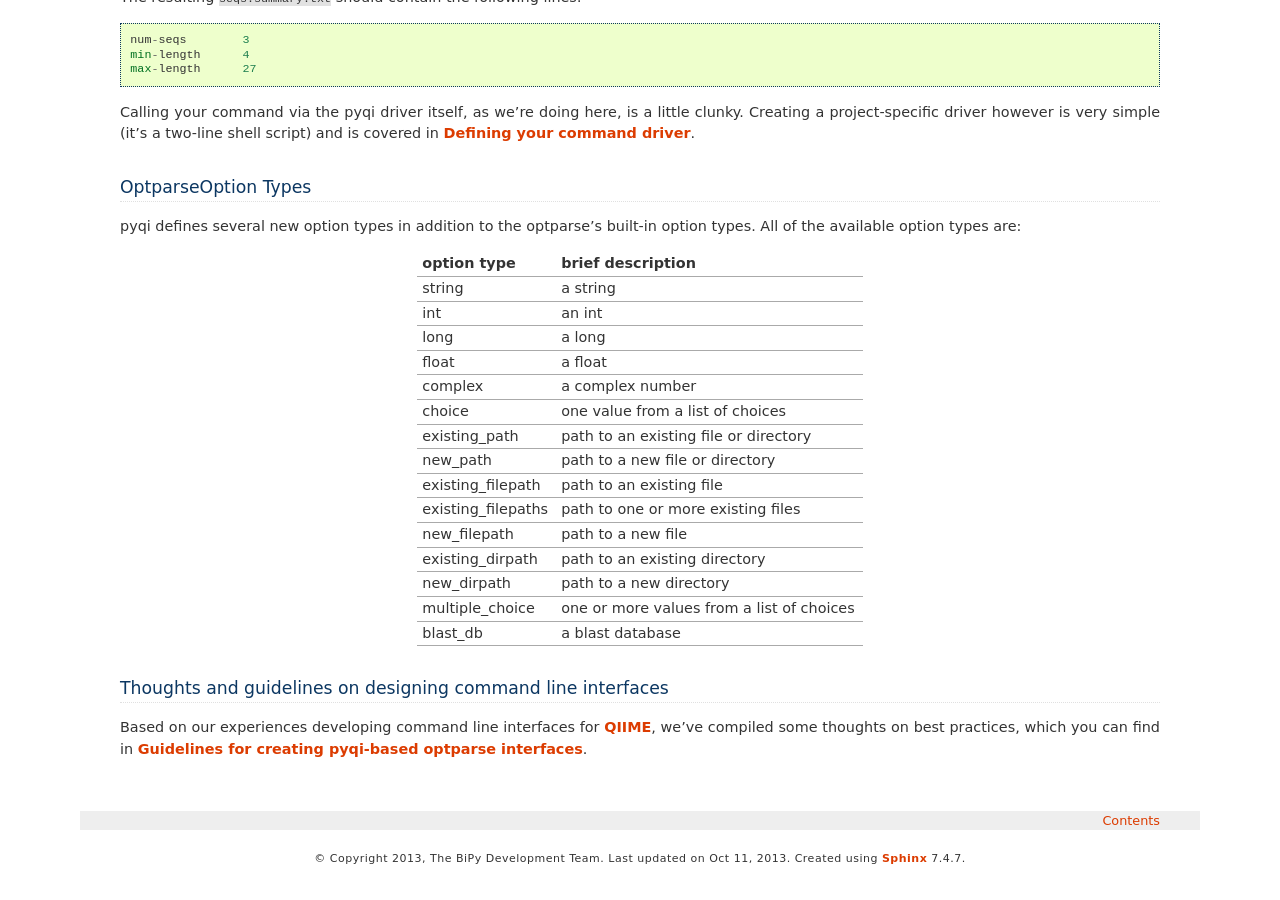
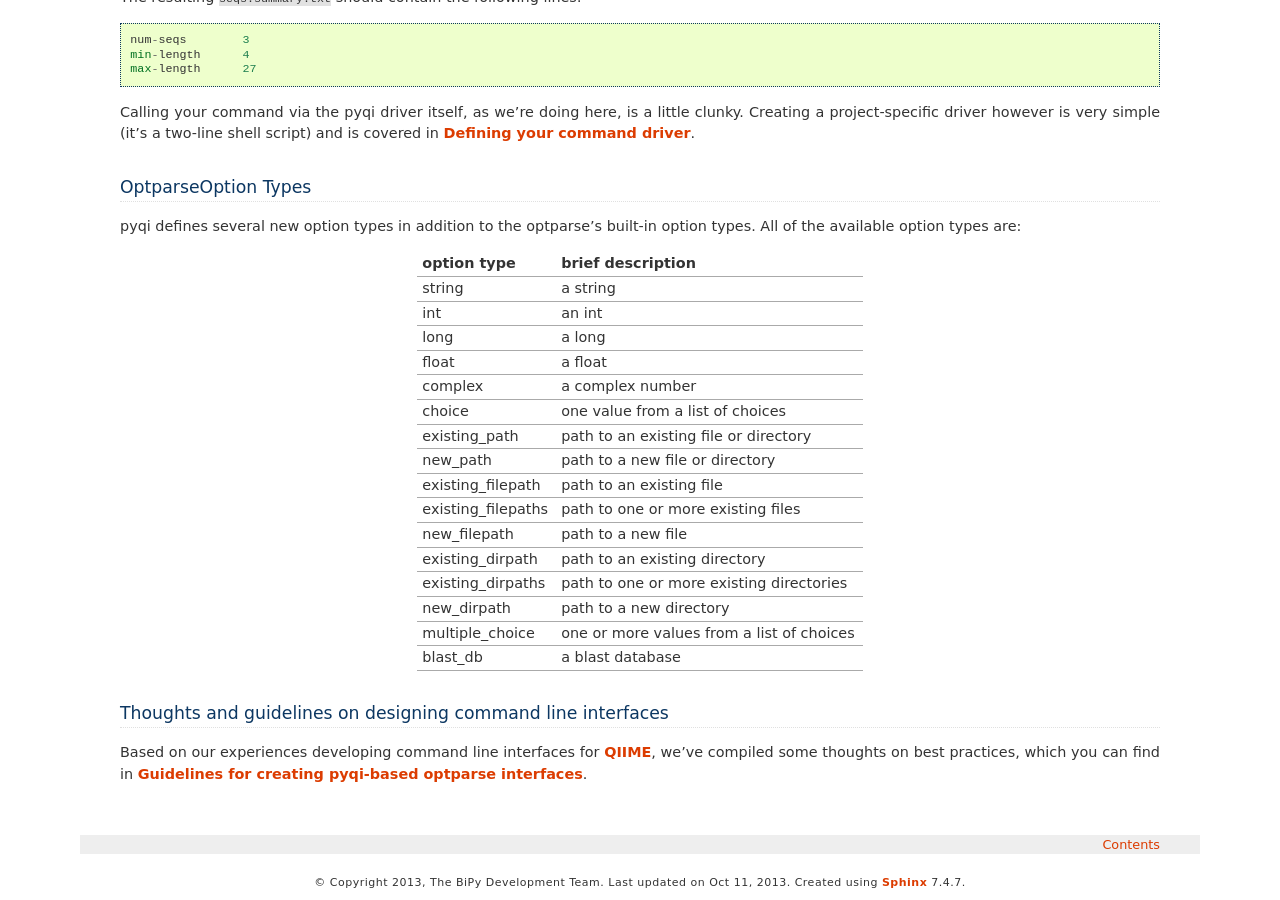
Before and after one commit to biocore/pyqi, a Sphinx documentation site: the page built from doc/tutorials/defining_new_interfaces.rst, in a window 1280 px wide and 900 px high, scrolled down 8551 px. Built offline with Sphinx 7.4.7, drawn with Linux system fonts in a browser that asks for light colours; before the commit the page ends 9426 px from its top, so only the background shows below that.

Commit message:
Updating documentation

```diff
--- a/doc/tutorials/defining_new_interfaces.rst
+++ b/doc/tutorials/defining_new_interfaces.rst
@@ -469,6 +469,8 @@ pyqi defines several new option types in addition to the optparse's built-in opt
 +------------------------------+------------------------------------------------------------+
 | existing_dirpath             | path to an existing directory                              |
 +------------------------------+------------------------------------------------------------+
+| existing_dirpaths            | path to one or more existing directories                   |
++------------------------------+------------------------------------------------------------+
 | new_dirpath                  | path to a new directory                                    |
 +------------------------------+------------------------------------------------------------+
 | multiple_choice              | one or more values from a list of choices                  |
```
